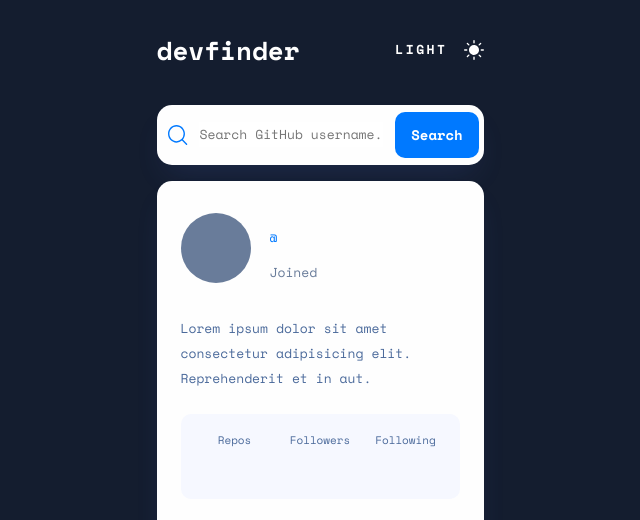
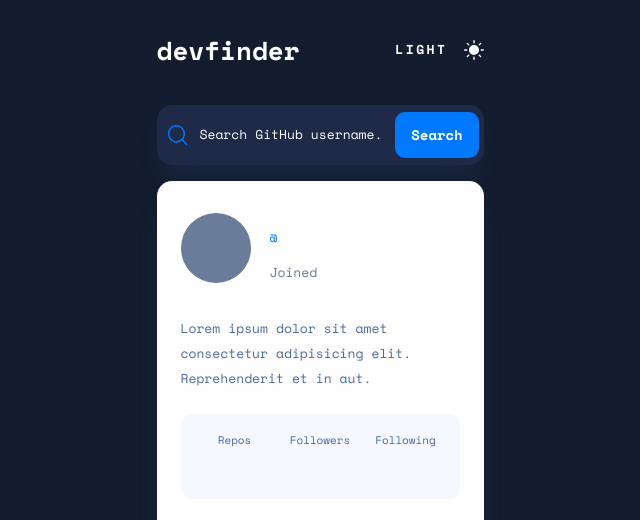
Before and after one commit to Jason-Donmoyer/Github-User-Search-App, a plain HTML site: page index.html in a window 1280 px wide. Both pictures are taken after a click on the element "DARK". Shown: the top 520 px of the page, without its empty margins (320-960 px from the left). Drawn offline with nearby package versions, Linux system fonts and the light colour scheme; no server answers.

Commit message:
HTML, CSS and JS: -HTML: --added id to searchbar container -CSS: --styles for searchbar in dark mode -JS: --logic for searchbar color toggle

```diff
--- a/css/styles.css
+++ b/css/styles.css
@@ -61,6 +61,7 @@ html {
   -moz-box-sizing: border-box;
   box-sizing: border-box;
 }
+
 *,
 *:before,
 *:after {
@@ -176,6 +177,7 @@ body {
   font-size: 0.866667rem;
   font-weight: var(--fw-reg);
   line-height: 1.666667rem;
+  background-color: transparent;
   color: var(--blue-grey);
 }
 
@@ -461,7 +463,21 @@ body {
   background-color: var(--dark-blackish-grey);
 }
 
+
+/* Dark Blue Background */
+.dark-blue-grey-bg {
+  background-color: var(--dark-blue-grey);
+}
+
+
 /* White Text Color */
-.light-text-color {
+.light-text-color,
+.light-text-color::placeholder {
   color: var(--white);
 }
+
+
+/* Light Placeholder */
+/* .light-text-color::placeholder {
+  border-color: ;
+} */
--- a/index.html
+++ b/index.html
@@ -22,7 +22,7 @@
     </div>
   </header>
 
-  <div class="search-bar-container">
+  <div id="search-bar-container" class="search-bar-container">
     <img class="icon-search" src="assets/icon-search.svg" alt="search icon">
     <input id="username-input" class="user-input" type="text" placeholder="Search GitHub username...">
     <button id="submit-btn" class="btn-submit" type="submit">Search</button>
--- a/js/main.js
+++ b/js/main.js
@@ -34,6 +34,7 @@ const lightHeaderCopy = document.getElementById('light-header-copy');
 const darkHeaderCopy = document.getElementById('dark-header-copy');
 const sunIcon = document.getElementById('icon-sun');
 const moonIcon = document.getElementById('icon-moon');
+const searchBar = document.getElementById('search-bar-container');
 
 
 // Mode Toggle Logic
@@ -44,6 +45,9 @@ modeToggleBtn.addEventListener('click', () => {
   darkHeaderCopy.classList.toggle('header-display-none');
   sunIcon.classList.toggle('header-display-none');
   moonIcon.classList.toggle('header-display-none');
+  searchBar.classList.toggle('dark-blue-grey-bg');
+  usernameInput.classList.toggle('light-text-color');
+  usernameInput['::placeholder'].style.color = '#fff';
 });
 
 
```
